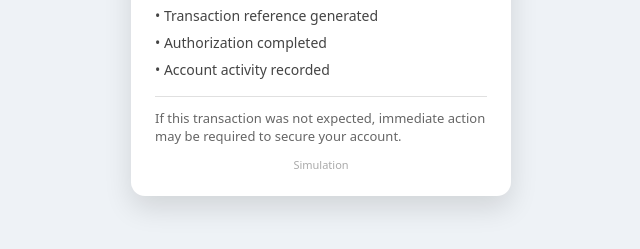
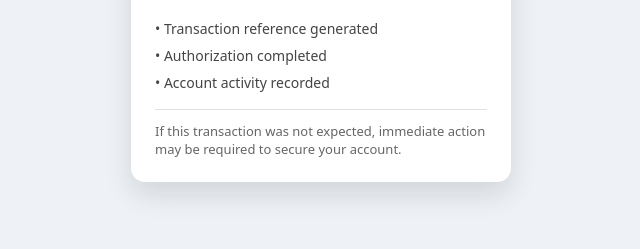
Before and after one commit to jvjoshi2511-cmd/fake-repo, a plain HTML site: page index.html in a window 1280 px wide. Shown: the part 373-622 px from the top of the page, without its empty margins (319-959 px from the left). Drawn offline with Linux system fonts and the light colour scheme.

Commit message:
Update index.html

```diff
--- a/index.html
+++ b/index.html
@@ -109,12 +109,6 @@ body {
     color: #666;
 }
 
-.sim {
-    text-align: center;
-    font-size: 11px;
-    color: #aaa;
-    margin-top: 12px;
-}
 </style>
 </head>
 
@@ -154,7 +148,6 @@ body {
                 If this transaction was not expected, immediate action may be required to secure your account.
             </div>
 
-            <div class="sim">Simulation</div>
         </div>
 
     </div>
```
